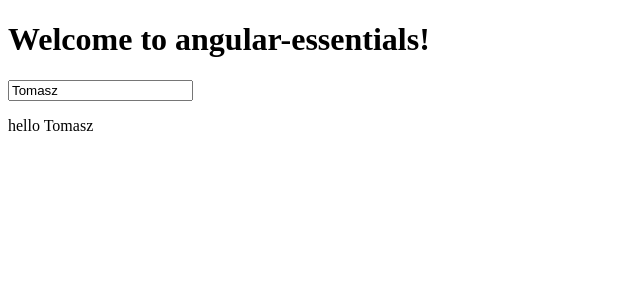
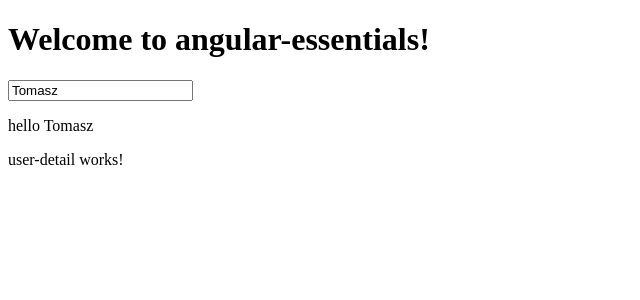
Before and after one commit to Niegi/angular-essentials, an Angular app: page / in a window 1280 px wide. Shown: the top 300 px of the page, without its empty margins (0-640 px from the left). Built offline with nearby package versions, Linux system fonts and the light colour scheme.

Commit message:
after lesson 25

```diff
--- a/src/app/app.module.ts
+++ b/src/app/app.module.ts
@@ -4,11 +4,13 @@
 
 import { AppComponent } from './app.component';
 import { UserComponent } from './user/user.component';
+import { UserDetailComponent } from './user-detail/user-detail.component';
 
 @NgModule({
   declarations: [
     AppComponent,
-    UserComponent
+    UserComponent,
+    UserDetailComponent
   ],
   imports: [
     BrowserModule,
--- /dev/null
+++ b/src/app/user-detail/user-detail.component.html
@@ -0,0 +1 @@
+<p>user-detail works!</p>
--- /dev/null
+++ b/src/app/user-detail/user-detail.component.ts
@@ -0,0 +1,15 @@
+import { Component, OnInit } from '@angular/core';
+
+@Component({
+  selector: 'app-user-detail',
+  templateUrl: './user-detail.component.html',
+  styleUrls: ['./user-detail.component.css']
+})
+export class UserDetailComponent implements OnInit {
+
+  constructor() { }
+
+  ngOnInit() {
+  }
+
+}
--- a/src/app/user/user.component.html
+++ b/src/app/user/user.component.html
@@ -1,3 +1,4 @@
 <!-- <input type="text" [(ngModel)]="name"> -->
 <input type="text" (input)="onUserInput($event)" [value]="name">
 <p>hello {{name}}</p>
+<app-user-detail></app-user-detail>
```
Also changed, not shown: src/app/user-detail/user-detail.component.css (added), 1 other file (tests, documents, lock files or other folders).
